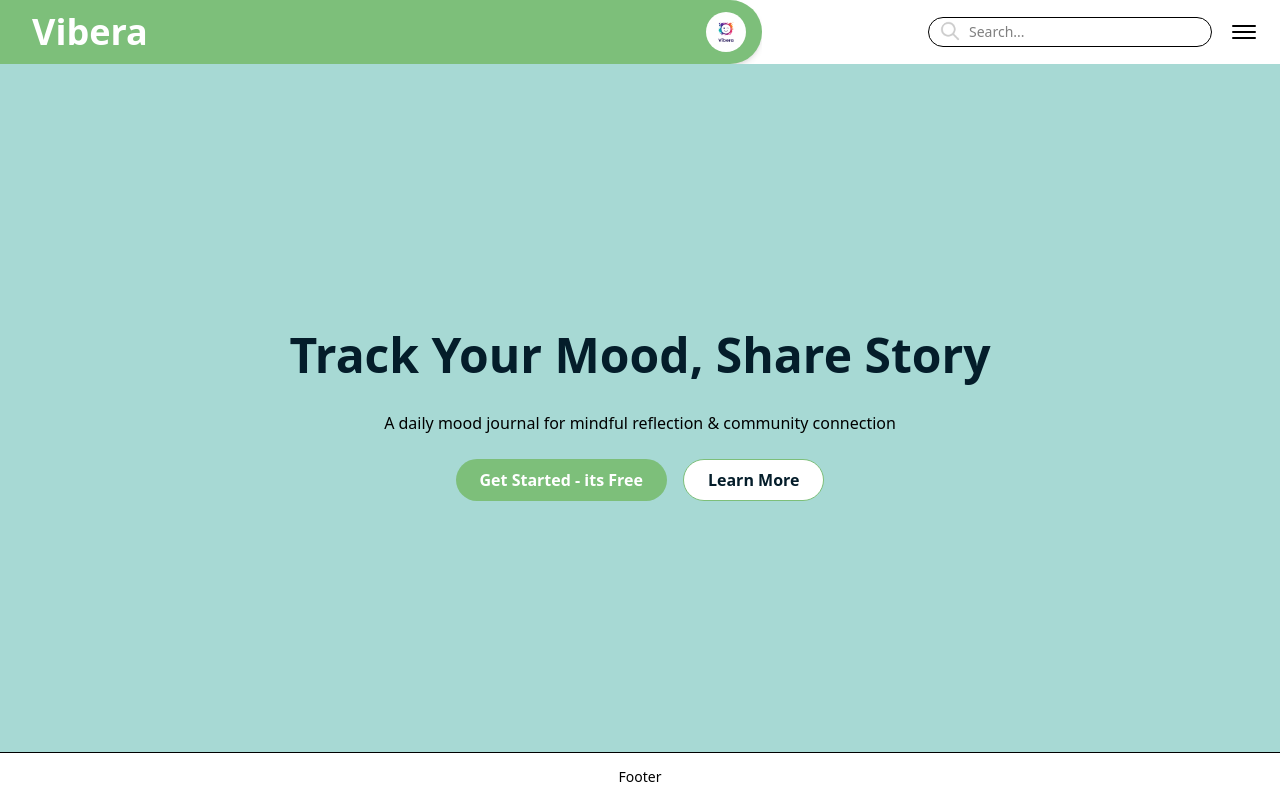
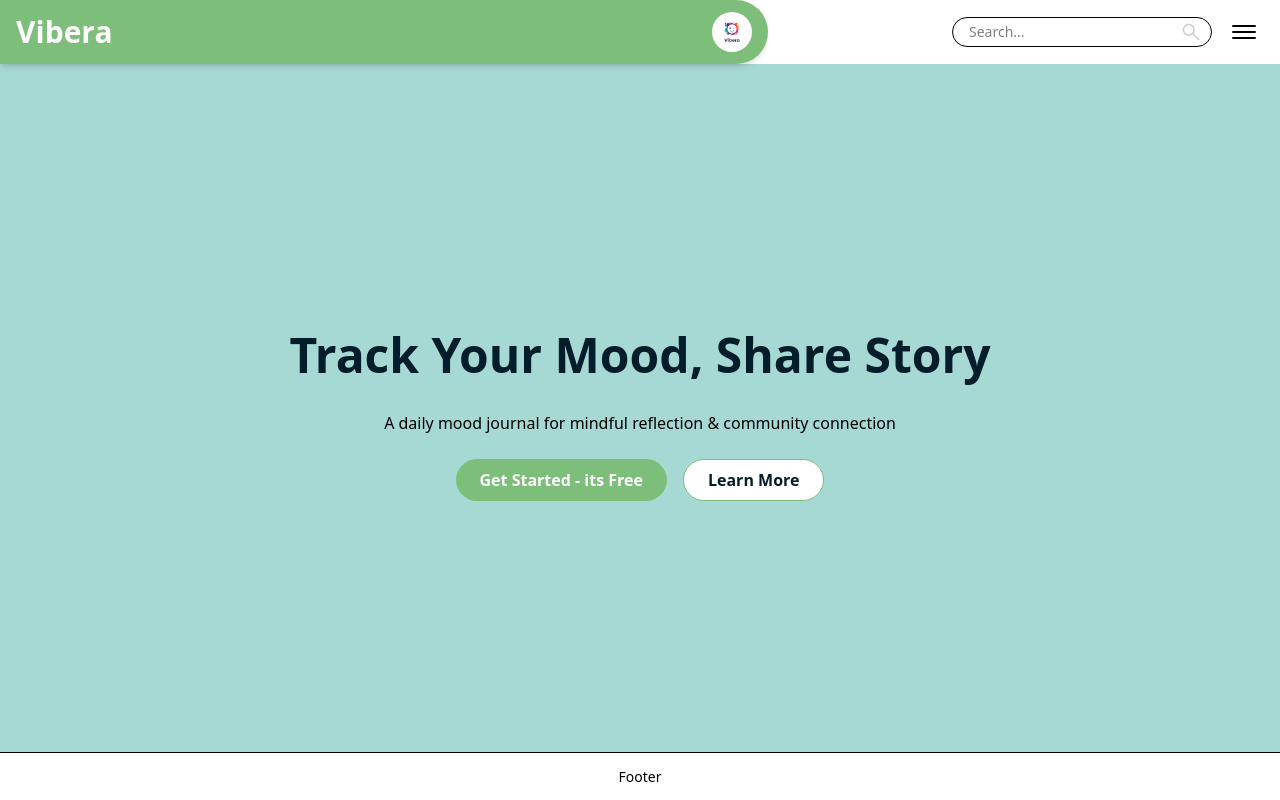
Before and after one commit to TahirAlauddin/Vibera, a Next.js app in the folder frontend/: page / in a window 1280 px wide. Built offline with nearby package versions, Linux system fonts and the light colour scheme.

Commit message:
style: improve Navbar layout and search functionality

```diff
--- a/frontend/src/components/Navbar.tsx
+++ b/frontend/src/components/Navbar.tsx
@@ -8,61 +8,58 @@ export default function Navbar() {
   const [searchOpen, setSearchOpen] = useState(false);
 
   return (
-    <nav className="flex w-full h-16">
-      {/* Left Green Section */}
-      <div className="flex shrink-0 justify-between items-center color-primary shadow-md px-4 py-2 rounded-r-[2.5rem] flex-3 min-w-0">
-        {/* Title */}
-        <div className="flex items-center gap-2">
-          <h1 className="font-bold text-4xl ml-4 text-white ">Vibera</h1>
-        </div>
+    <nav className="relative flex w-full h-16 items-center">
+      {/* LEFT GREEN SECTION – 60% */}
+      <div className="flex items-center justify-between color-primary shadow-md px-4 rounded-r-[2.5rem] w-[60%] min-w-0 h-full">
+        {/* Brand */}
+        <h1 className="font-bold text-2xl sm:text-3xl text-white truncate">
+          Vibera
+        </h1>
 
-        {/* Logo Image */}
+        {/* Logo at rounded edge */}
         <Image
           src="/assets/Logo.png"
-          alt="User"
+          alt="Logo"
           width={40}
           height={40}
-          className="rounded-full"
+          className="rounded-full shrink-0"
         />
       </div>
 
-      {/* Right White Section */}
-      <div className="flex items-center gap-3 bg-white px-4 py-2 justify-end flex-2 shrink-0">
-        <div className="relative hidden sm:flex items-center">
-          {/* Search Bar */}
+      {/* RIGHT WHITE SECTION – 40% */}
+      <div className="flex items-center gap-3 bg-white px-4 justify-end w-[40%] h-full">
+        {/* Desktop Search – hide earlier to prevent overlap */}
+        <form className="relative hidden md:flex items-center">
           <input
             type="text"
             placeholder="Search..."
-            className="border rounded-full px-10 py-1 text-sm "
+            className="border rounded-full pl-4 pr-10 py-1 text-sm focus:outline-none focus:ring-2 focus:ring-primary"
           />
-          <button type="submit" className="cursor-pointer">
-            <Image
-              src="/assets/search.png"
-              alt="search"
-              width={22}
-              height={22}
-              className="rounded-full absolute left-3 top-1/2 -translate-y-1/2 "
-            />
-          </button>
-        </div>
-        <div className="sm:hidden">
           <button
-            onClick={() => setSearchOpen(!searchOpen)}
-            className="lg:hidden cursor-pointer"
+            type="submit"
+            className="absolute right-3 top-1/2 -translate-y-1/2"
           >
             <Image
               src="/assets/search.png"
               alt="search"
-              width={24}
-              height={24}
+              width={18}
+              height={18}
             />
           </button>
-        </div>
+        </form>
 
-        {/* Hamburger Menu */}
+        {/* Mobile / Tablet Search Icon */}
+        <button
+          onClick={() => setSearchOpen(!searchOpen)}
+          className="md:hidden p-2"
+        >
+          <Image src="/assets/search.png" alt="search" width={22} height={22} />
+        </button>
+
+        {/* Hamburger */}
         <button
           onClick={() => setMenuOpen(!menuOpen)}
-          className=" p-2 focus:outline-none cursor-pointer "
+          className="p-2 focus:outline-none"
         >
           <div className="w-6 h-0.5 bg-black mb-1 rounded-full"></div>
           <div className="w-6 h-0.5 bg-black mb-1 rounded-full"></div>
@@ -70,9 +67,33 @@ export default function Navbar() {
         </button>
       </div>
 
-      {/* Mobile Menu */}
+      {/* MOBILE / TABLET SEARCH BAR */}
+      {searchOpen && (
+        <form className="absolute top-16 left-0 w-full bg-white px-4 py-3 shadow-md md:hidden">
+          <div className="relative">
+            <input
+              type="text"
+              placeholder="Search..."
+              className="w-full border rounded-full pl-4 pr-10 py-2 text-sm focus:outline-none focus:ring-2 focus:ring-primary"
+            />
+            <button
+              type="submit"
+              className="absolute right-3 top-1/2 -translate-y-1/2"
+            >
+              <Image
+                src="/assets/search.png"
+                alt="search"
+                width={18}
+                height={18}
+              />
+            </button>
+          </div>
+        </form>
+      )}
+
+      {/* MOBILE MENU */}
       {menuOpen && (
-        <div className="absolute top-16 right-4 bg-white p-4 flex flex-col gap-2  rounded-md shadow-md">
+        <div className="absolute top-16 right-4 bg-white p-4 flex flex-col gap-2 rounded-md shadow-md">
           <a href="#">Settings</a>
           <a href="#">Profile</a>
           <a href="#">Following</a>
```
